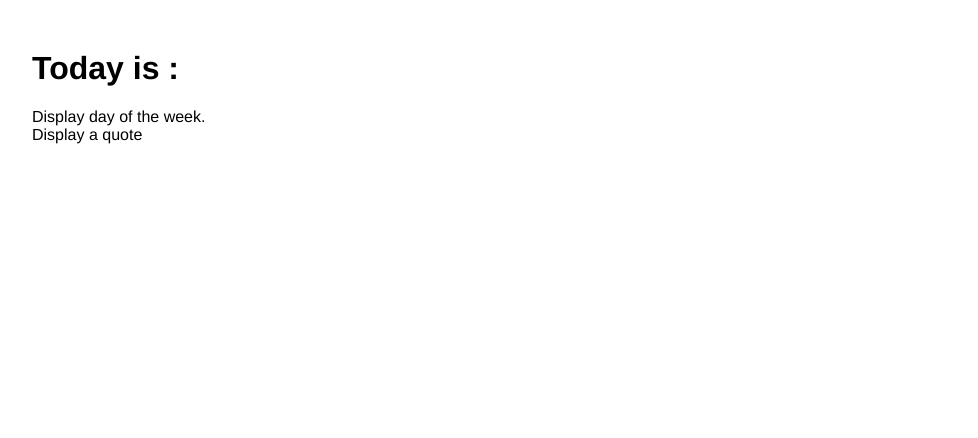
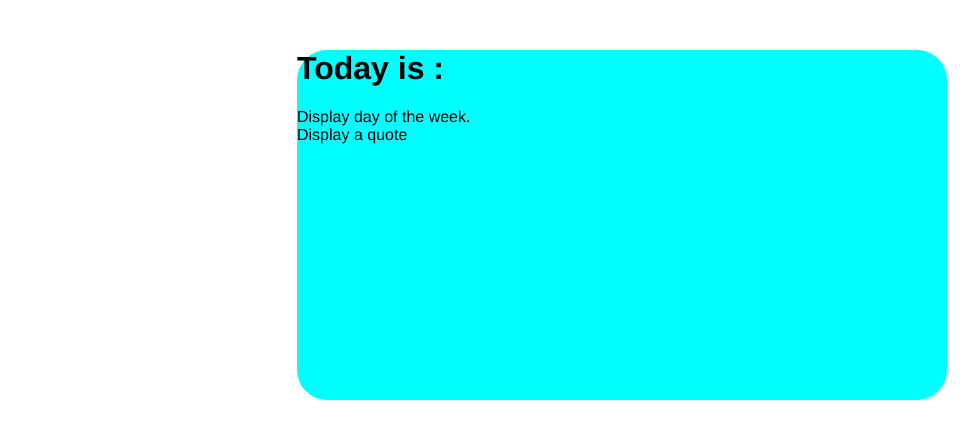
Before and after one commit to scampcoder/day-of-the-week, a plain HTML site: page index.html in a window 1280 px wide. Shown: the whole page, without its empty margins (18-996 px from the left). Drawn offline with Linux system fonts and the light colour scheme.

Commit message:
Style main container

```diff
--- a/style.css
+++ b/style.css
@@ -3,3 +3,11 @@ body {
   margin: 50px;
   background: #fff;
 }
+
+#container {
+  width: 650px;
+  height: 350px;
+  background-color: #00ffff;
+  margin: auto; /*This centers elemets like divs*/
+  border-radius: 30px;
+}
```
